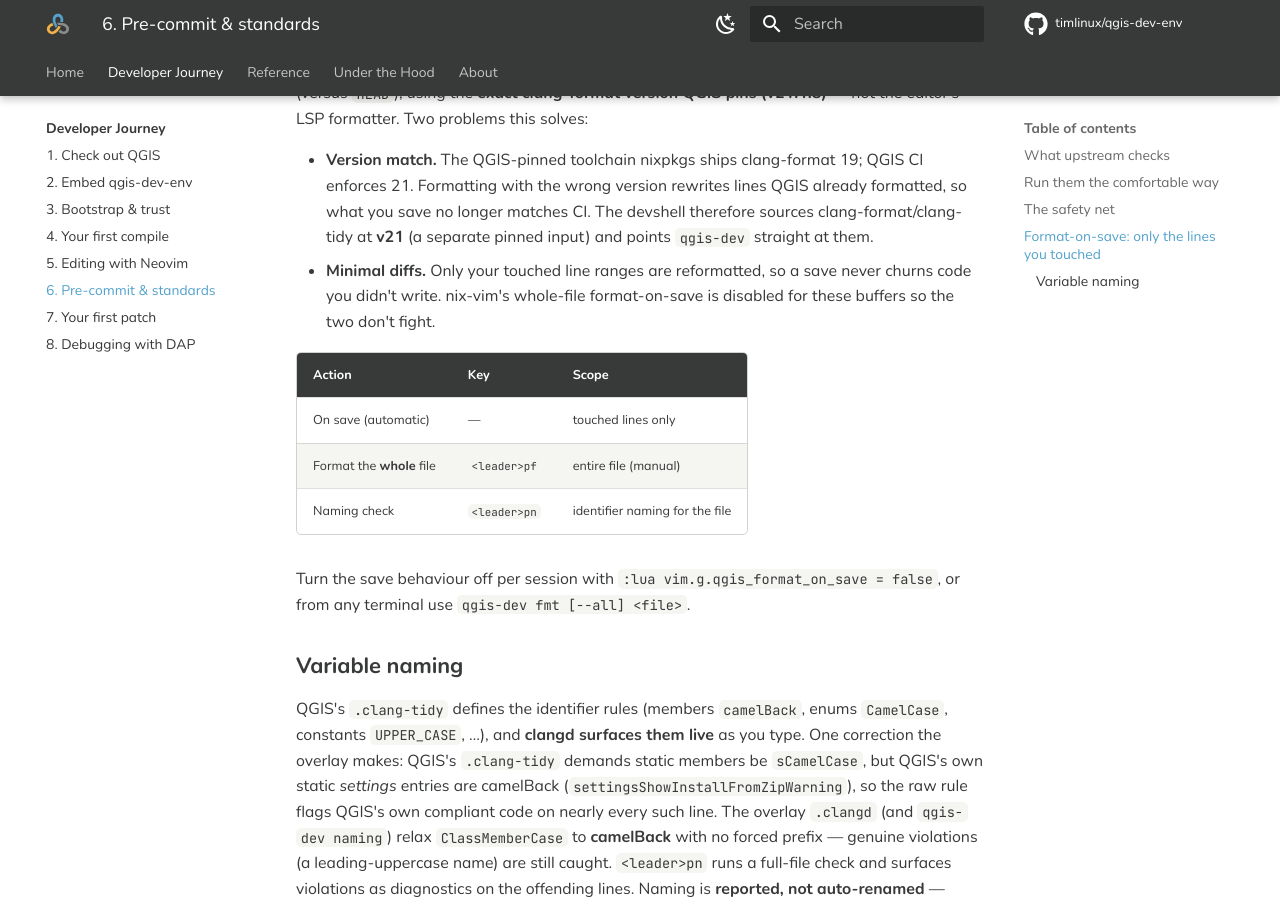
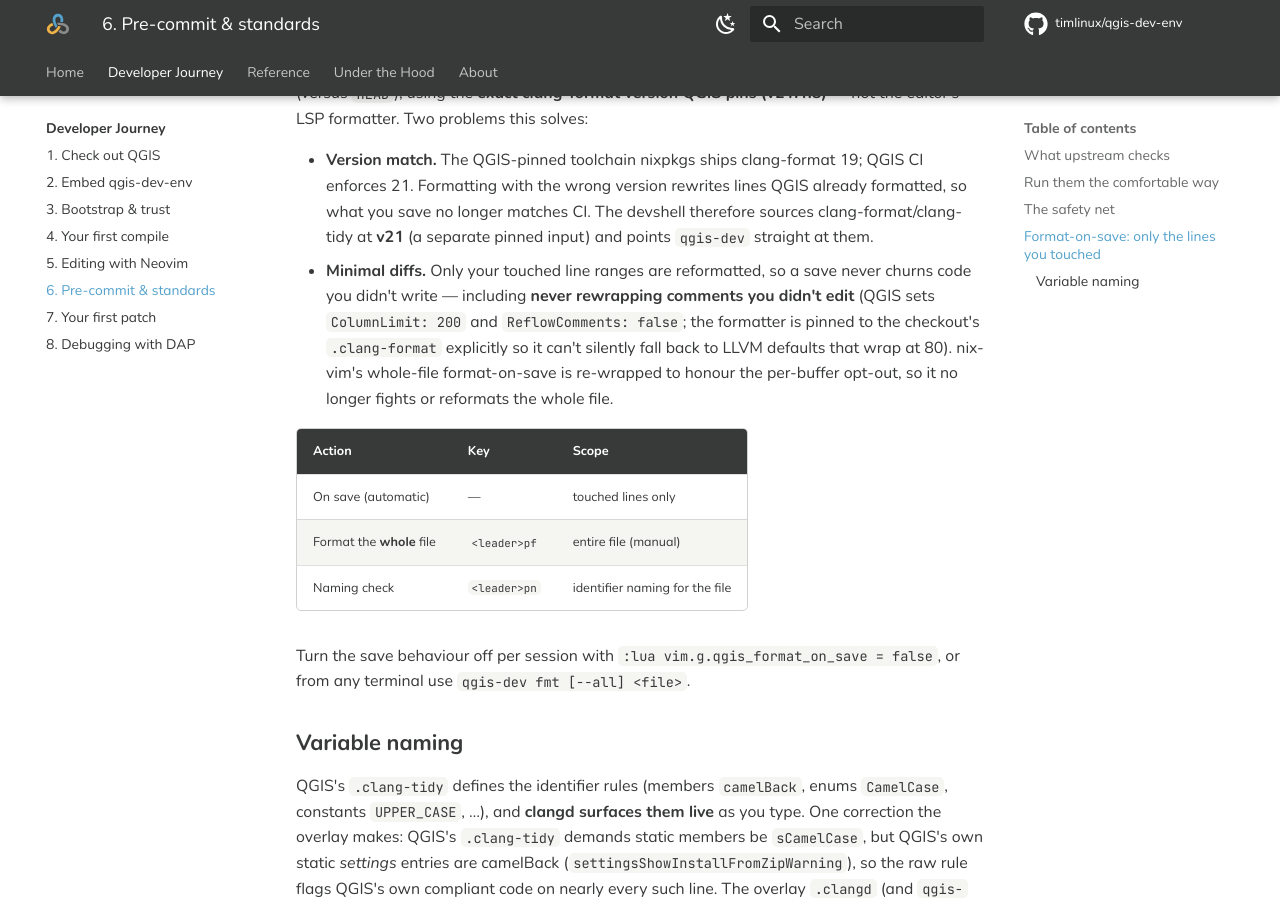
Before and after one commit to vikineema/qgis-dev-env, an MkDocs documentation site: the page built from docs/getting-started/06-precommit.md, in a window 1280 px wide and 900 px high, scrolled down 1596 px. Built offline with MkDocs 1.6.1 and Material for MkDocs 9.7.7, drawn with Linux system fonts in a browser that asks for light colours; comment, search, counter and statistics services are not loaded.

Commit message:
fix: format-on-save touches only edited lines, never rewraps comments
Two root causes of the comment-rewrapping / whole-file churn:
- qgis-dev fmt relied on --style=file discovery; a miss silently fell
  back to LLVM defaults (ColumnLimit 80 + ReflowComments) which wrapped
  QGIS's long comments (QGIS sets 200 / ReflowComments false). Now pin
  --style=file:<checkout>/.clang-format explicitly.
- nix-vim sets conform's format_on_save as a static table, which ignores
  vim.b.disable_autoformat, so conform kept whole-file-formatting C/C++
  on save. Re-wrap format_on_save as a function honouring the opt-out
  (preserving other filetypes), leaving only the touched-lines formatter.
Verified: an untouched long comment stays on one line; only the edited
line is reformatted. Docs + changelog updated.

```diff
--- a/docs/getting-started/06-precommit.md
+++ b/docs/getting-started/06-precommit.md
@@ -64,8 +64,13 @@ solves:
   devshell therefore sources clang-format/clang-tidy at **v21** (a separate
   pinned input) and points `qgis-dev` straight at them.
 - **Minimal diffs.** Only your touched line ranges are reformatted, so a
-  save never churns code you didn't write. nix-vim's whole-file
-  format-on-save is disabled for these buffers so the two don't fight.
+  save never churns code you didn't write — including **never rewrapping
+  comments you didn't edit** (QGIS sets `ColumnLimit: 200` and
+  `ReflowComments: false`; the formatter is pinned to the checkout's
+  `.clang-format` explicitly so it can't silently fall back to LLVM defaults
+  that wrap at 80). nix-vim's whole-file format-on-save is re-wrapped to
+  honour the per-buffer opt-out, so it no longer fights or reformats the
+  whole file.
 
 | Action | Key | Scope |
 |---|---|---|
```
Also changed, not shown: CHANGELOG.md (+9 -2 lines), 2 other files.
